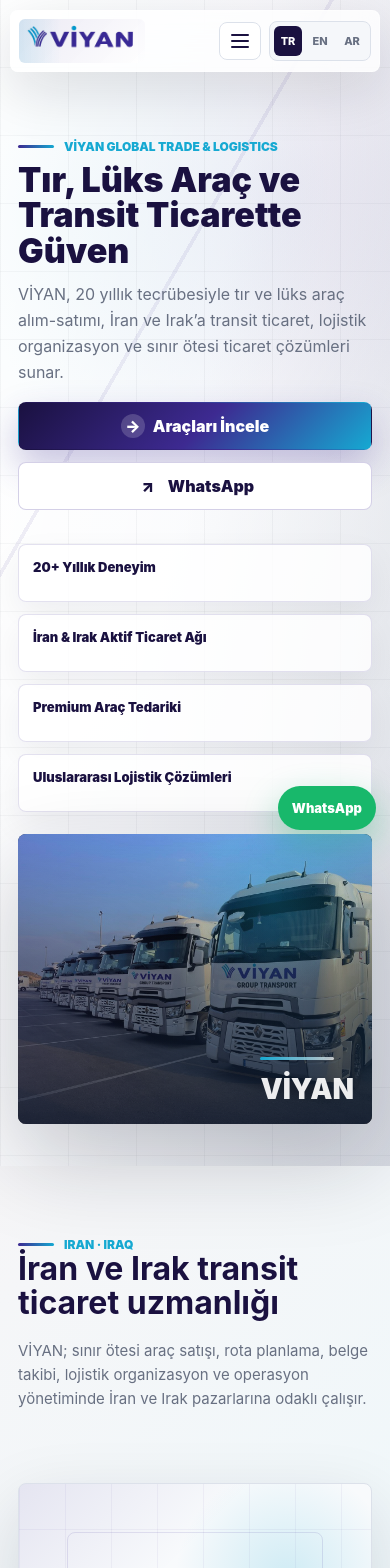
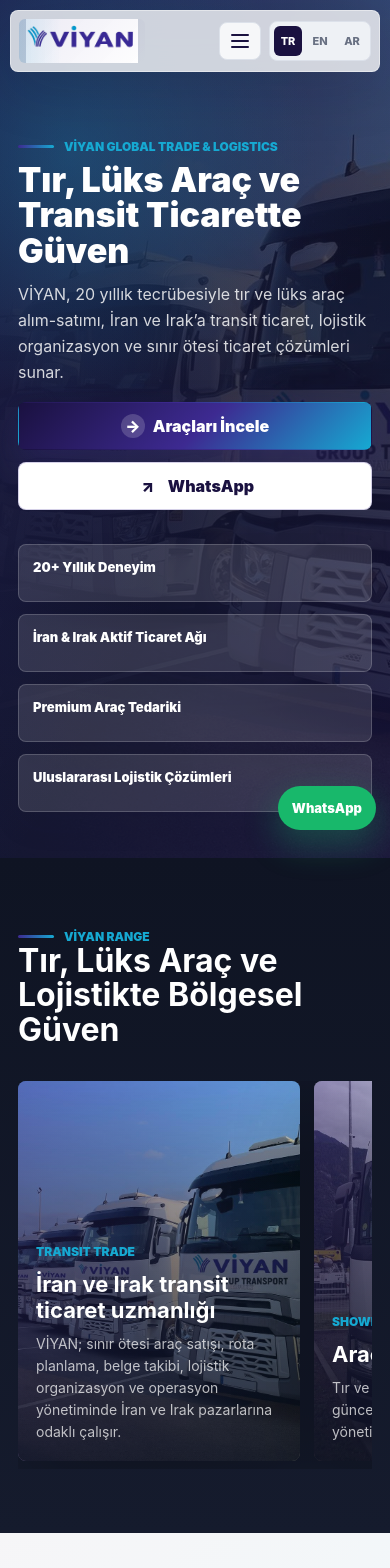
Before and after one commit to serhatcosar7-droid/viyan-lojistik, a Next.js app: page / in a window 390 px wide. Shown: the top 1568 px of the page. Built offline with nearby package versions, Linux system fonts and the light colour scheme.

Commit message:
Reshape site with premium truck showcase layout

```diff
--- a/src/app/globals.css
+++ b/src/app/globals.css
@@ -192,7 +192,7 @@ textarea {
   grid-template-columns: minmax(0, 0.94fr) minmax(460px, 1.06fr);
   gap: 54px;
   align-items: center;
-  min-height: 820px;
+  min-height: 840px;
   padding: 118px max(28px, calc((100vw - 1180px) / 2)) 64px;
   background:
     linear-gradient(100deg, rgba(255, 255, 255, 0.92) 0%, rgba(255, 255, 255, 0.58) 45%, rgba(17, 24, 43, 0.08) 100%),
@@ -425,6 +425,100 @@ p {
   padding: 92px max(28px, calc((100vw - 1180px) / 2));
 }
 
+.wide-heading {
+  max-width: 980px;
+}
+
+.editorial-section {
+  background:
+    linear-gradient(180deg, #0f1423 0%, #151b2d 100%),
+    var(--navy);
+  color: white;
+}
+
+.editorial-section h2,
+.editorial-section h3 {
+  color: white;
+}
+
+.editorial-section p {
+  color: rgba(255, 255, 255, 0.72);
+}
+
+.editorial-grid {
+  display: grid;
+  grid-template-columns: 1.22fr 0.89fr 0.89fr;
+  gap: 18px;
+}
+
+.editorial-card {
+  position: relative;
+  min-height: 430px;
+  overflow: hidden;
+  border-radius: 8px;
+  background: #0c111f;
+  box-shadow: 0 28px 80px rgba(0, 0, 0, 0.26);
+  transition: transform 200ms ease, box-shadow 200ms ease;
+}
+
+.editorial-card:first-child {
+  min-height: 520px;
+}
+
+.editorial-card:hover {
+  box-shadow: 0 38px 100px rgba(0, 0, 0, 0.36);
+  transform: translateY(-5px);
+}
+
+.editorial-card img {
+  width: 100%;
+  height: 100%;
+  object-fit: cover;
+  transition: transform 260ms ease;
+}
+
+.editorial-card:hover img {
+  transform: scale(1.045);
+}
+
+.editorial-card::after {
+  position: absolute;
+  inset: 0;
+  content: "";
+  background:
+    linear-gradient(180deg, rgba(12, 17, 31, 0.08), rgba(12, 17, 31, 0.86)),
+    linear-gradient(90deg, rgba(61, 42, 145, 0.42), rgba(22, 169, 210, 0.08));
+}
+
+.editorial-content {
+  position: absolute;
+  right: 24px;
+  bottom: 24px;
+  left: 24px;
+  z-index: 1;
+}
+
+.editorial-content span {
+  display: inline-flex;
+  margin-bottom: 12px;
+  color: var(--cyan);
+  font-size: 12px;
+  font-weight: 900;
+}
+
+.editorial-content h3 {
+  max-width: 560px;
+  margin-bottom: 10px;
+  font-size: 26px;
+}
+
+.editorial-content p {
+  max-width: 620px;
+  margin-bottom: 0;
+  font-size: 14px;
+  line-height: 1.58;
+}
+
 .section::selection {
   background: var(--cyan-soft);
   color: var(--deep);
@@ -608,7 +702,7 @@ p {
 .vehicle-grid {
   display: grid;
   grid-template-columns: repeat(2, 1fr);
-  gap: 22px;
+  gap: 26px;
 }
 
 .featured-grid {
@@ -617,7 +711,7 @@ p {
 
 .vehicle-card {
   overflow: hidden;
-  border: 1px solid var(--line);
+  border: 1px solid rgba(17, 24, 43, 0.10);
   border-radius: 8px;
   background: white;
   box-shadow: 0 24px 64px rgba(17, 24, 43, 0.12);
@@ -631,7 +725,7 @@ p {
 
 .vehicle-image {
   position: relative;
-  aspect-ratio: 1.32;
+  aspect-ratio: 1.42;
   overflow: hidden;
   background: var(--navy);
 }
@@ -675,7 +769,7 @@ p {
 .vehicle-body {
   display: grid;
   gap: 20px;
-  padding: 22px;
+  padding: 24px;
 }
 
 .vehicle-body p {
@@ -885,7 +979,7 @@ dd {
 
 .blog-card {
   position: relative;
-  min-height: 380px;
+  min-height: 410px;
   overflow: hidden;
   padding: 24px;
   background:
@@ -1215,6 +1309,14 @@ dd {
     grid-template-columns: repeat(2, 1fr);
   }
 
+  .editorial-grid {
+    grid-template-columns: 1fr 1fr;
+  }
+
+  .editorial-card:first-child {
+    grid-column: 1 / -1;
+  }
+
   .filters {
     grid-template-columns: repeat(2, 1fr);
   }
@@ -1266,9 +1368,27 @@ dd {
   }
 
   .hero-section {
+    position: relative;
     gap: 22px;
     min-height: auto;
-    padding: 132px 18px 42px;
+    padding: 132px 18px 46px;
+    overflow: hidden;
+    background:
+      linear-gradient(180deg, rgba(17, 24, 43, 0.72), rgba(26, 17, 64, 0.88)),
+      var(--navy);
+    isolation: isolate;
+  }
+
+  .hero-section::before {
+    z-index: 1;
+    background:
+      radial-gradient(circle at 18% 18%, rgba(22, 169, 210, 0.26), transparent 32%),
+      linear-gradient(120deg, rgba(61, 42, 145, 0.28), transparent 58%);
+  }
+
+  .hero-content {
+    z-index: 2;
+    max-width: none;
   }
 
   h1 {
@@ -1278,7 +1398,7 @@ dd {
   .mobile-hero-title {
     display: block;
     margin: 8px 0 14px;
-    color: var(--deep);
+    color: white;
     font-size: 34px;
     font-weight: 900;
     line-height: 1.04;
@@ -1295,6 +1415,7 @@ dd {
   }
 
   .hero-content p {
+    color: rgba(255, 255, 255, 0.82);
     font-size: 16px;
   }
 
@@ -1320,19 +1441,80 @@ dd {
     grid-template-columns: 1fr;
   }
 
+  .editorial-section {
+    padding-right: 0;
+    padding-left: 18px;
+  }
+
+  .editorial-grid {
+    display: grid;
+    grid-auto-columns: minmax(282px, 86vw);
+    grid-auto-flow: column;
+    grid-template-columns: none;
+    gap: 14px;
+    overflow-x: auto;
+    padding: 0 18px 8px 0;
+    scroll-snap-type: x mandatory;
+    scrollbar-width: none;
+  }
+
+  .editorial-card,
+  .editorial-card:first-child {
+    grid-column: auto;
+    min-height: 370px;
+    scroll-snap-align: start;
+  }
+
+  .editorial-content {
+    right: 18px;
+    bottom: 18px;
+    left: 18px;
+  }
+
+  .editorial-content h3 {
+    font-size: 22px;
+  }
+
   .section {
     padding: 64px 18px;
   }
 
   .hero-visual,
   .hero-visual img {
-    min-height: 286px;
+    min-height: 100%;
+  }
+
+  .hero-visual {
+    position: absolute;
+    inset: 0;
+    z-index: 0;
+    border-radius: 0;
+    box-shadow: none;
+    opacity: 0.72;
+  }
+
+  .hero-visual::before {
+    background:
+      linear-gradient(90deg, rgba(17, 24, 43, 0.92), rgba(17, 24, 43, 0.42)),
+      linear-gradient(180deg, rgba(26, 17, 64, 0.18), rgba(26, 17, 64, 0.84));
+  }
+
+  .hero-visual img {
+    height: 100%;
+    object-position: center;
+    transform: none;
+    animation: none;
   }
 
   .hero-logo-watermark {
-    right: 18px;
-    bottom: 18px;
-    font-size: 28px;
+    display: none;
+  }
+
+  .hero-stats span {
+    background: rgba(255, 255, 255, 0.12);
+    border-color: rgba(255, 255, 255, 0.18);
+    color: white;
+    backdrop-filter: blur(12px);
   }
 
   .inner-hero {
--- a/src/components/ViyanWebsite.tsx
+++ b/src/components/ViyanWebsite.tsx
@@ -172,12 +172,60 @@ function HomePage({ t }: { t: Record<string, string | string[] | string[][]> })
           <div className="hero-logo-watermark">VİYAN</div>
         </div>
       </section>
+      <EditorialShowcase t={t} />
       <TransitSection t={t} compact />
       <ServicesSection t={t} />
       <FeaturedVehicles t={t} />
       <WhySection t={t} />
       <HomeGateway t={t} />
     </>
+  );
+}
+
+function EditorialShowcase({ t }: { t: Record<string, string | string[] | string[][]> }) {
+  const cards = [
+    {
+      image: "/vehicles/vehicle-1.jpg",
+      kicker: "TRANSIT TRADE",
+      title: t.transitTitle as string,
+      text: t.transitText as string,
+      href: "/hakkimizda"
+    },
+    {
+      image: "/vehicles/vehicle-3.jpg",
+      kicker: "SHOWROOM",
+      title: t.showroomTitle as string,
+      text: t.showroomText as string,
+      href: "/showroom"
+    },
+    {
+      image: "/vehicles/vehicle-5.jpg",
+      kicker: "LOGISTICS",
+      title: t.servicesTitle as string,
+      text: (t.services as string[]).slice(0, 3).join(" · "),
+      href: "/iletisim"
+    }
+  ];
+
+  return (
+    <section className="section editorial-section">
+      <div className="section-heading wide-heading">
+        <span className="section-kicker">VİYAN RANGE</span>
+        <h2>{t.heroTitle as string}</h2>
+      </div>
+      <div className="editorial-grid">
+        {cards.map((card) => (
+          <Link className="editorial-card" href={card.href} key={card.kicker}>
+            <Image src={card.image} alt={card.title} width={760} height={520} loading="lazy" />
+            <div className="editorial-content">
+              <span>{card.kicker}</span>
+              <h3>{card.title}</h3>
+              <p>{card.text}</p>
+            </div>
+          </Link>
+        ))}
+      </div>
+    </section>
   );
 }
 
@@ -492,6 +540,8 @@ function WhySection({ t }: { t: Record<string, string | string[] | string[][]> }
 }
 
 function BlogSection({ t }: { t: Record<string, string | string[] | string[][]> }) {
+  const blogImages = ["/vehicles/vehicle-1.jpg", "/vehicles/vehicle-3.jpg", "/vehicles/vehicle-5.jpg", "/vehicles/vehicle-2.jpg"];
+
   return (
     <section className="section blog-section">
       <div className="section-heading">
@@ -499,10 +549,10 @@ function BlogSection({ t }: { t: Record<string, string | string[] | string[][]>
         <h2>{t.blogTitle as string}</h2>
       </div>
       <div className="blog-grid">
-        {(t.blog as string[][]).map(([title, text]) => (
+        {(t.blog as string[][]).map(([title, text], index) => (
           <article className="blog-card" key={title}>
             <div className="blog-thumb">
-              <Image src="/vehicles/vehicle-3.jpg" alt={title} width={520} height={320} loading="lazy" />
+              <Image src={blogImages[index % blogImages.length]} alt={title} width={520} height={320} loading="lazy" />
             </div>
             <span>VİYAN INSIGHT</span>
             <h3>{title}</h3>
```
